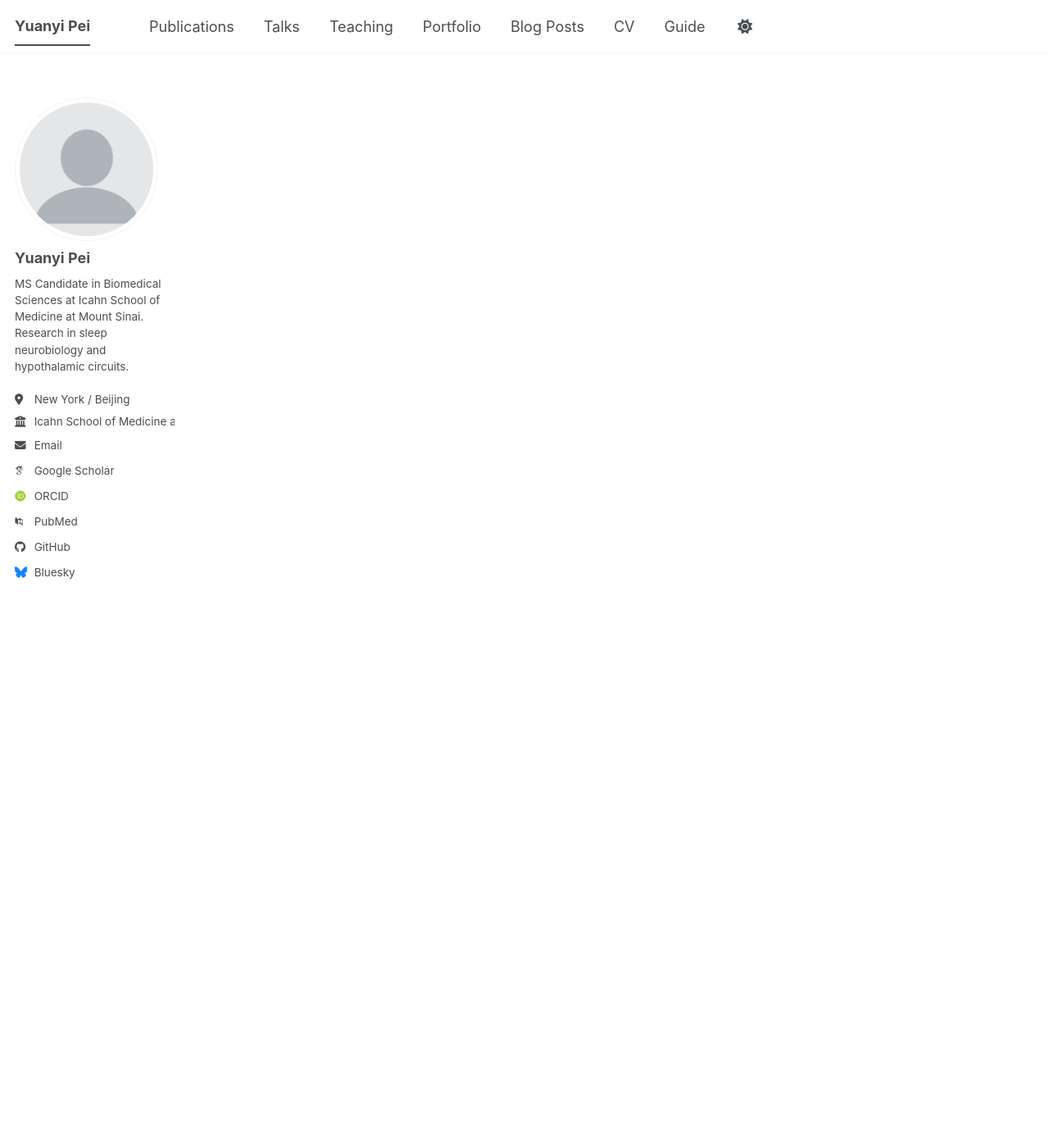
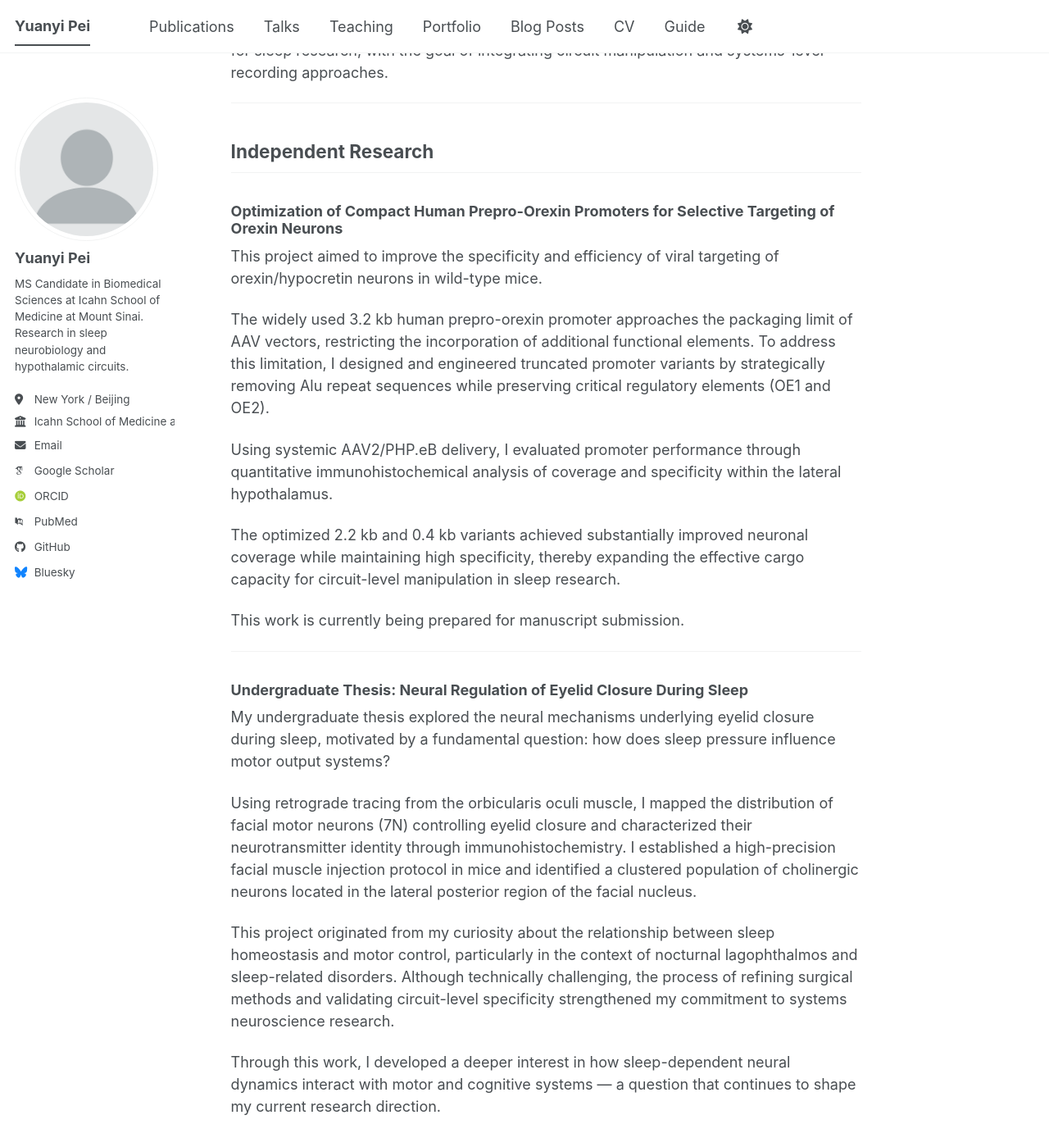
Before and after one commit to Yuanyi-Pei/YuanyiPei.github.io, a Jekyll site: the page built from _pages/about.md, in a window 1280 px wide and 1400 px high, scrolled down 1459 px. Shown: the whole window at 82% size. Built offline with Jekyll 4.4.1, drawn with Linux system fonts in a browser that asks for light colours; some web fonts are replaced; a script bundle is joined from its source files by our own code; library files that are not in the unit come from our copies; some of the changed text lies outside the part shown.

Commit message:
Update about.md

```diff
--- a/_pages/about.md
+++ b/_pages/about.md
@@ -14,3 +14,57 @@ My research focuses on sleep neurobiology and hypothalamic circuits, particularl
 At the Chinese Institute for Brain Research (CIBR), I worked on optimizing compact human prepro-orexin promoters for AAV-mediated targeting of orexin neurons, aiming to improve viral packaging efficiency while maintaining high specificity and coverage. I have also investigated the neural circuits linking sleep pressure with motor nuclei controlling eyelid closure using retrograde tracing and immunohistochemistry.
 
 Currently, I am preparing for thesis research involving in vivo electrophysiology and behavioral analysis in sleep models. My long-term goal is to uncover systems-level mechanisms underlying sleep regulation and circuit dysfunction.
+
+
+## Research Interests
+
+My research aims to understand how sleep homeostasis reorganizes neural circuits to support memory consolidation and long-term brain health.
+
+I am particularly interested in:
+
+- Neural mechanisms underlying sleep regulation and slow-wave activity
+- Hypothalamic orexin/hypocretin circuits in arousal and state transitions
+- Sleep-dependent memory consolidation and hippocampal–cortical plasticity
+- Functional interactions between sleep circuits and motor systems
+- Mechanisms linking sleep disruption to Alzheimer’s disease pathology
+
+---
+
+## Technical Expertise
+My research training integrates circuit-level manipulation, anatomical tracing, and quantitative analysis of neural systems.
+
+I have hands-on experience with:
+
+- Stereotaxic surgery and precise viral delivery (AAV-based systems)
+- Retrograde tracing techniques (CTB-based circuit mapping)
+- Immunohistochemistry and fluorescence/confocal microscopy
+- Histological processing including perfusion, cryosectioning, and tissue preparation
+- Experimental design and quantitative analysis of neural circuit specificity
+- Scientific figure preparation and data presentation
+
+In addition, I am developing skills in in vivo electrophysiology and behavioral paradigms for sleep research, with the goal of integrating circuit manipulation and systems-level recording approaches.
+
+---
+
+## Independent Research
+
+### Optimization of Compact Human Prepro-Orexin Promoters for Selective Targeting of Orexin Neurons
+This project aimed to improve the specificity and efficiency of viral targeting of orexin/hypocretin neurons in wild-type mice.
+
+The widely used 3.2 kb human prepro-orexin promoter approaches the packaging limit of AAV vectors, restricting the incorporation of additional functional elements. To address this limitation, I designed and engineered truncated promoter variants by strategically removing Alu repeat sequences while preserving critical regulatory elements (OE1 and OE2).
+
+Using systemic AAV2/PHP.eB delivery, I evaluated promoter performance through quantitative immunohistochemical analysis of coverage and specificity within the lateral hypothalamus.
+
+The optimized 2.2 kb and 0.4 kb variants achieved substantially improved neuronal coverage while maintaining high specificity, thereby expanding the effective cargo capacity for circuit-level manipulation in sleep research.
+
+This work is currently being prepared for manuscript submission.
+
+---
+### Undergraduate Thesis: Neural Regulation of Eyelid Closure During Sleep
+My undergraduate thesis explored the neural mechanisms underlying eyelid closure during sleep, motivated by a fundamental question: how does sleep pressure influence motor output systems?
+
+Using retrograde tracing from the orbicularis oculi muscle, I mapped the distribution of facial motor neurons (7N) controlling eyelid closure and characterized their neurotransmitter identity through immunohistochemistry. I established a high-precision facial muscle injection protocol in mice and identified a clustered population of cholinergic neurons located in the lateral posterior region of the facial nucleus.
+
+This project originated from my curiosity about the relationship between sleep homeostasis and motor control, particularly in the context of nocturnal lagophthalmos and sleep-related disorders. Although technically challenging, the process of refining surgical methods and validating circuit-level specificity strengthened my commitment to systems neuroscience research.
+
+Through this work, I developed a deeper interest in how sleep-dependent neural dynamics interact with motor and cognitive systems — a question that continues to shape my current research direction.
```
